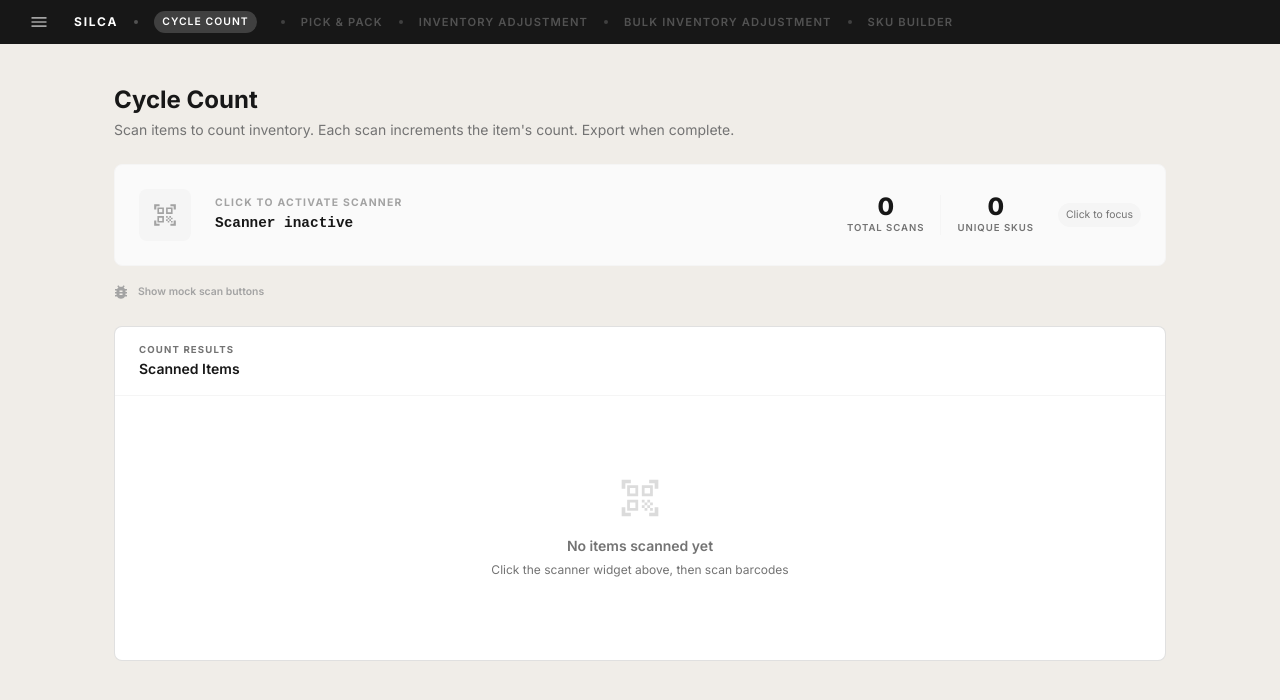
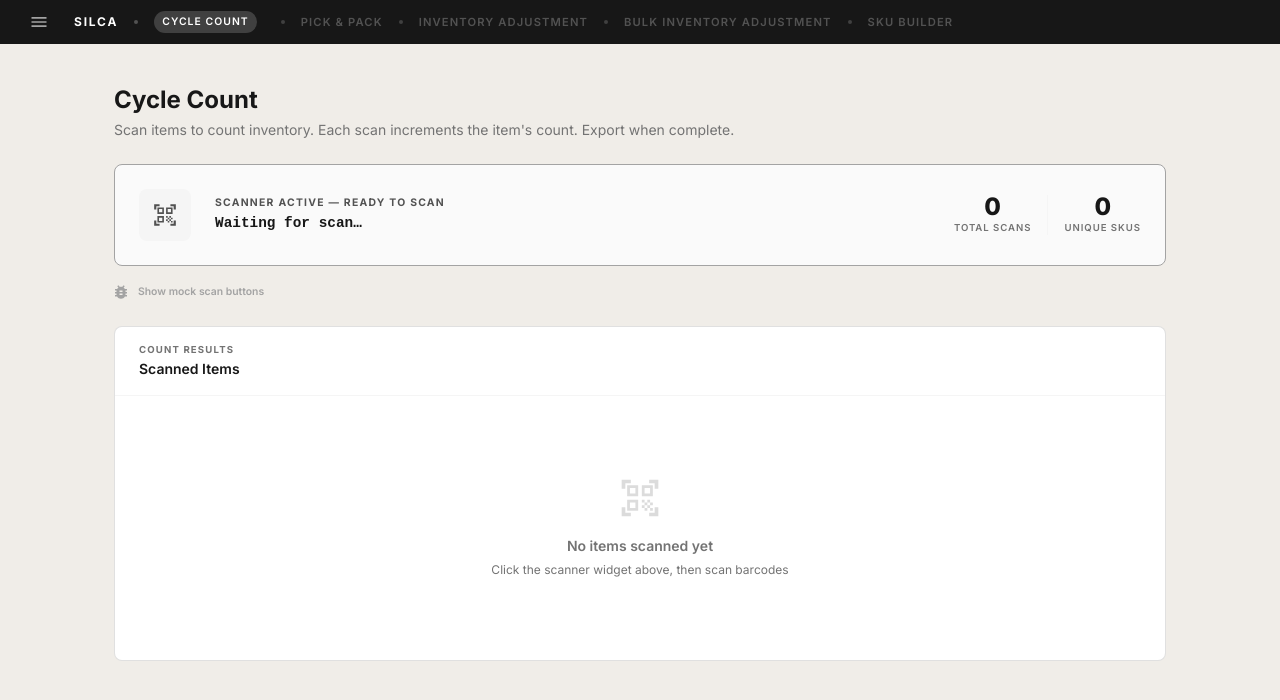
Before and after one commit to corynnem/SILCA-OPS, a Next.js app: page /cycle-count in a window 1280 px wide. Shown: the top 700 px of the page. Built offline with nearby package versions, Linux system fonts and the light colour scheme.

Commit message:
autofocus on mount

```diff
--- a/components/CycleCount/CycleCount.tsx
+++ b/components/CycleCount/CycleCount.tsx
@@ -26,16 +26,11 @@ import { CountedItem } from "@/types/CycleCountTypes";
 import { NAME_MAP, findItemByUPC, MOCK_ITEMS } from "./helpers";
 
 
-// ─── ScannerWidget ────────────────────────────────────────────────────────────
-
-
-// ─── Main Component ───────────────────────────────────────────────────────────
-
 const CycleCount = () =>  {
   const [counts, setCounts] = useState<Record<string, CountedItem>>({});
   const [lastBarcode, setLastBarcode] = useState("");
   const [flashState, setFlashState] = useState<"idle" | "success" | "error">("idle");
-  const [isFocused, setIsFocused] = useState(false);
+  const [isFocused, setIsFocused] = useState(true);
   const [showMock, setShowMock] = useState(false);
   const [clearDialogOpen, setClearDialogOpen] = useState(false);
   const [unknownBarcodes, setUnknownBarcodes] = useState<string[]>([]);
--- a/components/CycleCount/ScannerWidget/ScannerWidget.tsx
+++ b/components/CycleCount/ScannerWidget/ScannerWidget.tsx
@@ -3,12 +3,6 @@
 import { Box, Typography, Paper, Stack, Chip, Divider } from "@mui/material";
 import {
   QrCodeScanner as ScannerIcon,
-  Download as DownloadIcon,
-  Delete as DeleteIcon,
-  DeleteSweep as ClearIcon,
-  Add as AddIcon,
-  Remove as RemoveIcon,
-  BugReport as BugIcon,
   CheckCircle as CheckIcon,
   Warning as WarningIcon,
 } from "@mui/icons-material";
@@ -32,6 +26,7 @@ const ScannerWidget = ({
   inputRef: React.RefObject<HTMLInputElement>;
   onKeyDown: (e: React.KeyboardEvent<HTMLInputElement>) => void;
 }) => {
+
   const borderColor =
     flashState === "success"
       ? "#bbf7d0"
```
